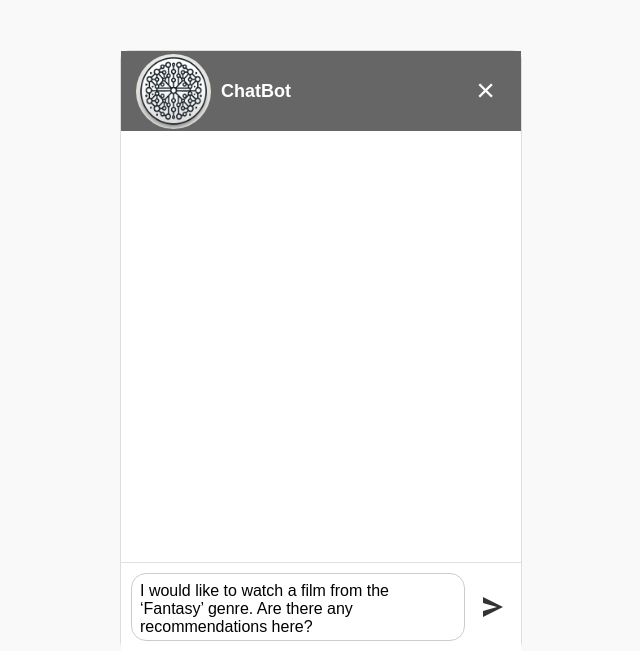
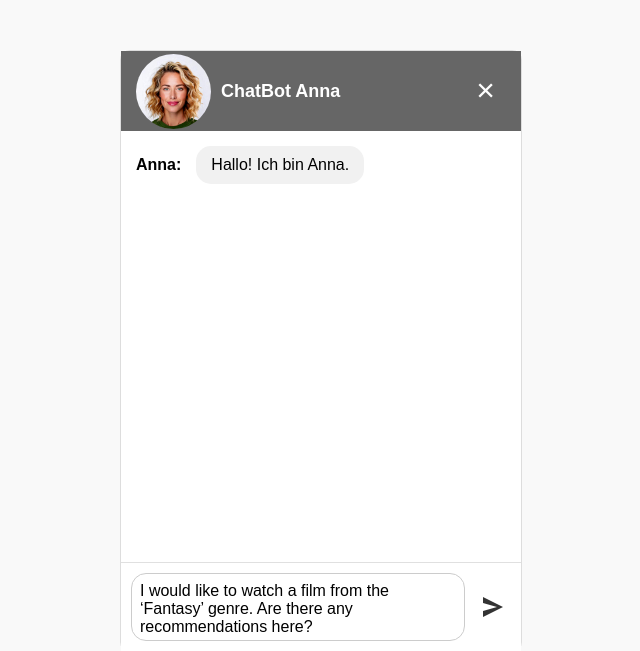
Before and after one commit to hgrowie/chatbot-flask, a Flask app: page / in a window 1280 px wide. Shown: the top 651 px of the page, without its empty margins (319-959 px from the left). Run offline with Flask 3, Linux system fonts and the light colour scheme.

Commit message:
index1.html

```diff
--- a/templates/index1.html
+++ b/templates/index1.html
@@ -3,7 +3,7 @@
 <head>
     <meta charset="UTF-8">
     <meta name="viewport" content="width=device-width, initial-scale=1.0">
-    <title>ChatBot</title>
+    <title>ChatBot Anna</title>
     <style>
         body {
             font-family: Arial, sans-serif;
@@ -83,6 +83,12 @@
             display: flex;
             align-items: flex-start;
             gap: 10px;
+        }
+
+        .bot-name {
+            font-weight: bold;
+            margin-right: 5px;
+            margin-top: 10px;
         }
 
         .bot-message {
@@ -174,6 +180,10 @@
 
             inputField.value = startText;
 
+            // Add a first bot message when the chat opens
+            const initialBotMessage = "Hallo! Ich bin Anna.";
+            addBotMessage(initialBotMessage);
+
             function addUserMessage(text) {
                 const userMessageContainer = document.createElement('div');
                 userMessageContainer.classList.add('message', 'user-message');
@@ -186,6 +196,7 @@
                 const botMessageContainer = document.createElement('div');
                 botMessageContainer.classList.add('bot-message-container');
                 botMessageContainer.innerHTML = `
+                    <div class="bot-name">Anna:</div>
                     <div class="bot-message">${text}</div>
                 `;
                 messagesContainer.appendChild(botMessageContainer);
@@ -203,7 +214,7 @@
                     inputField.value = "";
 
                     setTimeout(() => {
-                        addBotMessage("'Harry Potter and the Philosopher's Stone' and 'Stardust' are recommended films in the fantasy genre. Both offer exciting stories, impressive visual effects, and fascinating worlds. These films are classics and very popular with fans.");
+                        addBotMessage("'The Avengers' and 'Casino Royale' are recommended films in the action genre. Both offer exciting stories, impressive visual effects, and fascinating worlds. These films are classics and very popular with fans.");
                     }, 1500);
                 }
             });
@@ -218,14 +229,15 @@
                 inputField.style.height = 'auto';
                 inputField.style.height = inputField.scrollHeight + 'px';
             });
+
         });
     </script>
 </head>
 <body>
     <div class="chat-container">
         <div class="chat-header">
-            <img src="/static/KI_Bild.png" alt="ChatBot">
-            ChatBot
+            <img src="/static/Avatar_fem_02_02.jpg" alt="ChatBot Anna">
+            ChatBot Anna
             <button class="close-button">×</button>
         </div>
         <div class="chat-messages"></div>
@@ -240,4 +252,3 @@
     </div>
 </body>
 </html>
-</html>
```
